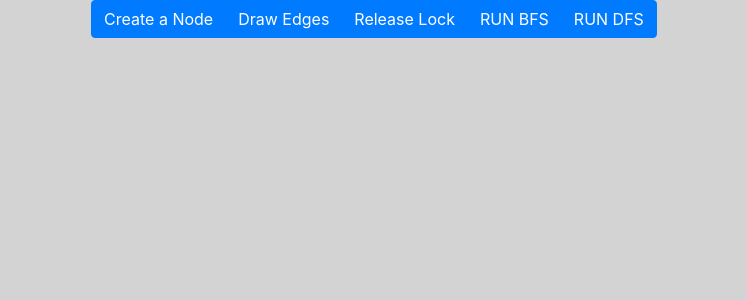
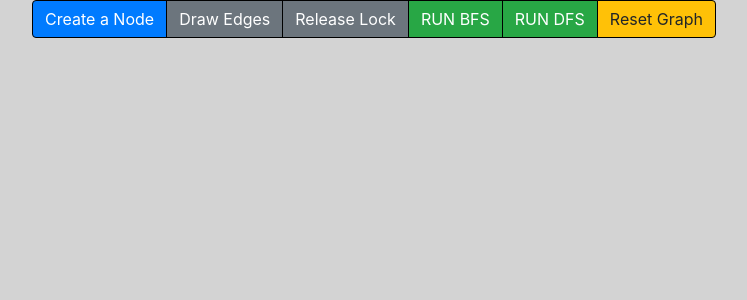
Before and after one commit to sikander441/algo-viso, a React (Create React App) app: page / in a window 1280 px wide. Shown: the top 300 px of the page, without its empty margins (266-1013 px from the left). Built offline with nearby package versions, Linux system fonts and the light colour scheme.

Commit message:
Added reset graph button and some refactoring

```diff
--- a/src/components/Canvas/Canvas.css
+++ b/src/components/Canvas/Canvas.css
@@ -0,0 +1,3 @@
+.btn{
+    border: solid black 1px;
+}
--- a/src/components/Canvas/Canvas.js
+++ b/src/components/Canvas/Canvas.js
@@ -3,68 +3,12 @@ import Node from '../Node/Node'
 import { Button } from 'react-bootstrap';
 import { Line } from 'react-lineto';
 import Edge from '../Edge/Edge'
+import Stack from '../../utils/Stack'
+import Queue from '../../utils/Queue'
+import './Canvas.css'
 
 
 
-class Queue
-{
-    constructor()
-    {
-        this.items = [];
-    }
-
-    enqueue(element)
-    {
-        this.items.push(element);
-    }
-    dequeue()
-    {
-      if(this.isEmpty())
-          return "Underflow";
-      return this.items.shift();
-    }
-    front()
-    {
-      if(this.isEmpty())
-        return "No elements in Queue";
-      return this.items[0];
-    }
-    isEmpty()
-    {
-      return this.items.length === 0;
-    }
-
-}
-
-class Stack
-{
-    constructor()
-    {
-        this.items = [];
-    }
-
-    push(element)
-    {
-        this.items.push(element);
-    }
-    pop()
-    {
-      if(this.isEmpty())
-          return "Underflow";
-      return this.items.pop();
-    }
-    front()
-    {
-      if(this.isEmpty())
-        return "No elements in Queue";
-      return this.items[this.items.length-1];
-    }
-    isEmpty()
-    {
-      return this.items.length === 0;
-    }
-
-}
 export default class Canvas extends Component{
 
  constructor(props){
@@ -82,6 +26,14 @@ export default class Canvas extends Component{
    }
 
  }
+ resetNode = () => {
+  var nodes = this.state.nodes
+  nodes.forEach ( (node)=> {
+    node.bgColor = "#ffe4e4"
+  })
+
+  this.setState({nodes})
+}
 
  componentDidMount(){
 
@@ -240,7 +192,10 @@ export default class Canvas extends Component{
 
     }
 
-
+    const resetGraph = () => {
+      this.updateEdges();
+      this.resetNode();
+    }
     const runBfs = async () =>{
       const nodeList = calculateBfsNodeList()
       animateAlgorithm(nodeList)
@@ -290,11 +245,12 @@ export default class Canvas extends Component{
           {this.state.isDrawingLine && this.state.nodeSelected? ( <Line borderColor="#f69e7b" borderWidth={3} borderStyle='dashed' x0={this.state.nodes[this.state.selectedNode].x} y0={this.state.nodes[this.state.selectedNode].y} x1={this.state.mouseX} y1={this.state.mouseY} />):null }
           <center>
           <div className="btn-group">
-            <Button  onClick={()=>createNode()}>Create a Node</Button>
-            <Button   onClick={()=>disableNodeDrag()}>Draw Edges</Button>
-            <Button  onClick={()=>releaseLock()}>Release Lock</Button>
-            <Button  onClick={()=>runBfs()}>RUN BFS</Button>
-            <Button  onClick={()=>runDfs()}>RUN DFS</Button>
+            <Button  className ="btn-primary" onClick={()=>createNode()}>Create a Node</Button>
+            <Button  className ="btn-secondary" onClick={()=>disableNodeDrag()}>Draw Edges</Button>
+            <Button  className ="btn-secondary" onClick={()=>releaseLock()}>Release Lock</Button>
+            <Button  className ="btn-success" onClick={()=>runBfs()}>RUN BFS</Button>
+            <Button  className ="btn-success" onClick={()=>runDfs()}>RUN DFS</Button>
+            <Button  className ="btn-warning" onClick={()=>resetGraph()}>Reset Graph</Button>
           </div>
 
 
--- /dev/null
+++ b/src/utils/Queue.js
@@ -0,0 +1,29 @@
+export default class Queue
+{
+    constructor()
+    {
+        this.items = [];
+    }
+
+    enqueue(element)
+    {
+        this.items.push(element);
+    }
+    dequeue()
+    {
+      if(this.isEmpty())
+          return "Underflow";
+      return this.items.shift();
+    }
+    front()
+    {
+      if(this.isEmpty())
+        return "No elements in Queue";
+      return this.items[0];
+    }
+    isEmpty()
+    {
+      return this.items.length === 0;
+    }
+
+}
--- /dev/null
+++ b/src/utils/Stack.js
@@ -0,0 +1,29 @@
+export default class Stack
+{
+    constructor()
+    {
+        this.items = [];
+    }
+
+    push(element)
+    {
+        this.items.push(element);
+    }
+    pop()
+    {
+      if(this.isEmpty())
+          return "Underflow";
+      return this.items.pop();
+    }
+    front()
+    {
+      if(this.isEmpty())
+        return "No elements in Queue";
+      return this.items[this.items.length-1];
+    }
+    isEmpty()
+    {
+      return this.items.length === 0;
+    }
+
+}
```
Also changed, not shown: src/utils/GraphAlgorithms.js (added).
